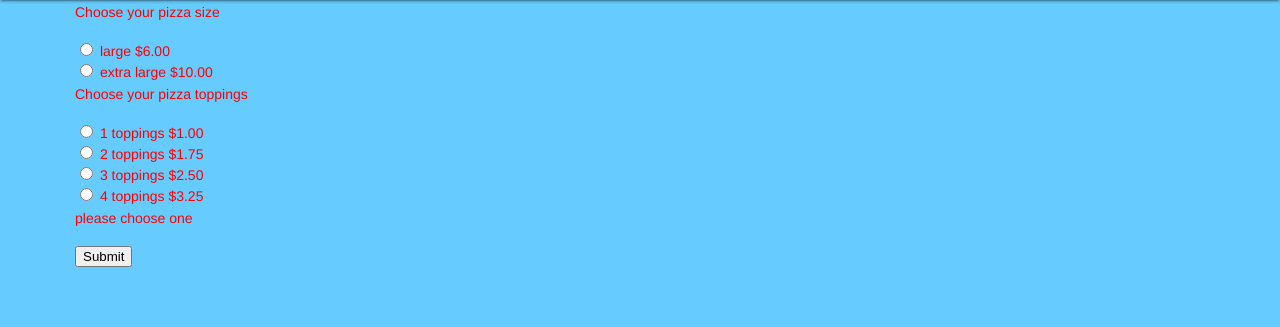
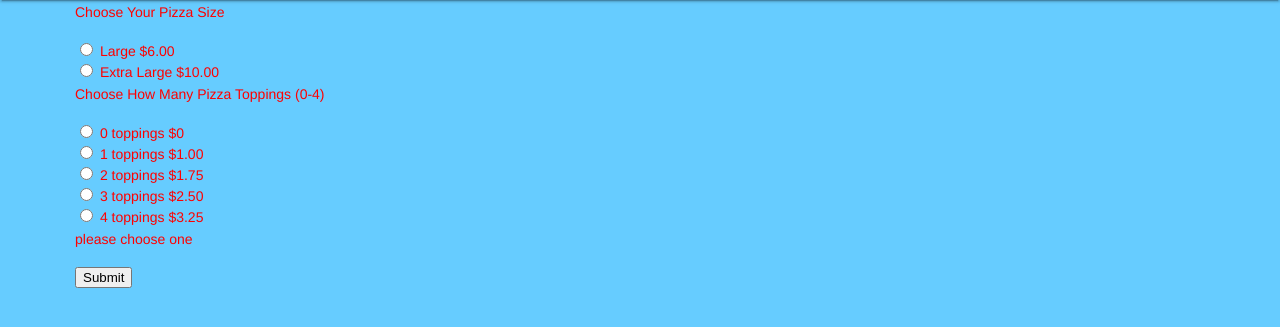
Before and after one commit to ross-wen/asssignment3b-php, a PHP site: page /?error=1 in a window 1280 px wide. Shown: the part 64-391 px from the top of the page. Run offline with PHP 8.4, Linux system fonts and the light colour scheme.

Commit message:
fixed grammar

```diff
--- a/handler.php
+++ b/handler.php
@@ -43,9 +43,9 @@ $m=$_POST['pizza_size']+$_POST['toppings'];
     elseif ($_POST['toppings']==2.50){
       $toppings="3 toppings";
     }
-    elseif($_POST['toppings']==3.25){
+    elseif($_POST['toppings']==3.35){
       $toppings="4 toppings";
     }
-echo "your $size pizza with $toppings cost you $";
+echo "You have ordered an $size pizza with $toppings. This will cost you $";
 echo round($m*1.13,2);?>
 </html>
--- a/index.php
+++ b/index.php
@@ -25,13 +25,15 @@
       </header>
 
         <main class="mdl-layout__content" style="margin-left:75px;">
-      <p text>Choose your pizza size</p>
+      <p text>Choose Your Pizza Size</p>
       <form  action="handler.php" method=post>
       <input type="radio" id="large" name="pizza_size" value="6.00" required>
-      <label for="large">large $6.00</label><br>
+      <label for="large">Large $6.00</label><br>
       <input type="radio" id="extra_large" name="pizza_size" value="10.00">
-      <label for="extra_large">extra large $10.00</label><br>
-      <p text>Choose your pizza toppings</p>
+      <label for="extra_large">Extra Large $10.00</label><br>
+      <p text>Choose How Many Pizza Toppings (0-4) </p>
+      <input type="radio" id="1t" name="toppings" value="0" required>
+      <label for="1t">0 toppings $0 </label><br>
       <input type="radio" id="1t" name="toppings" value="1.00" required>
       <label for="1t">1 toppings $1.00</label><br>
       <input type="radio" id="2t" name="toppings" value="1.75">
```
